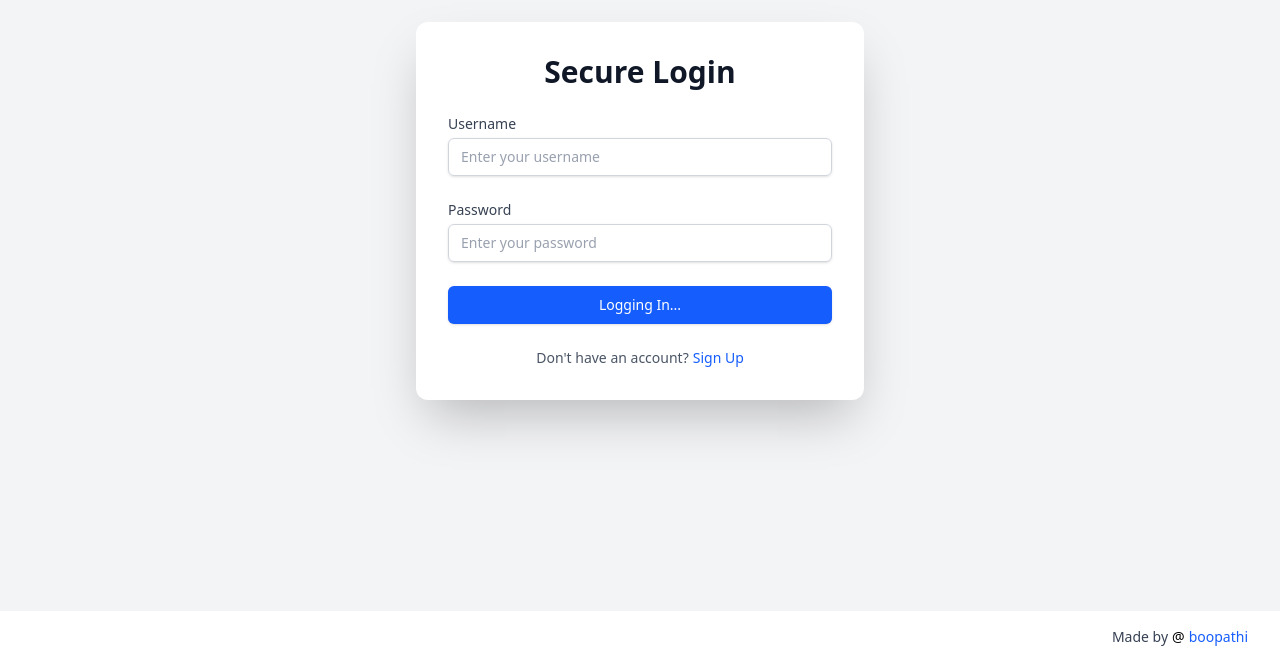
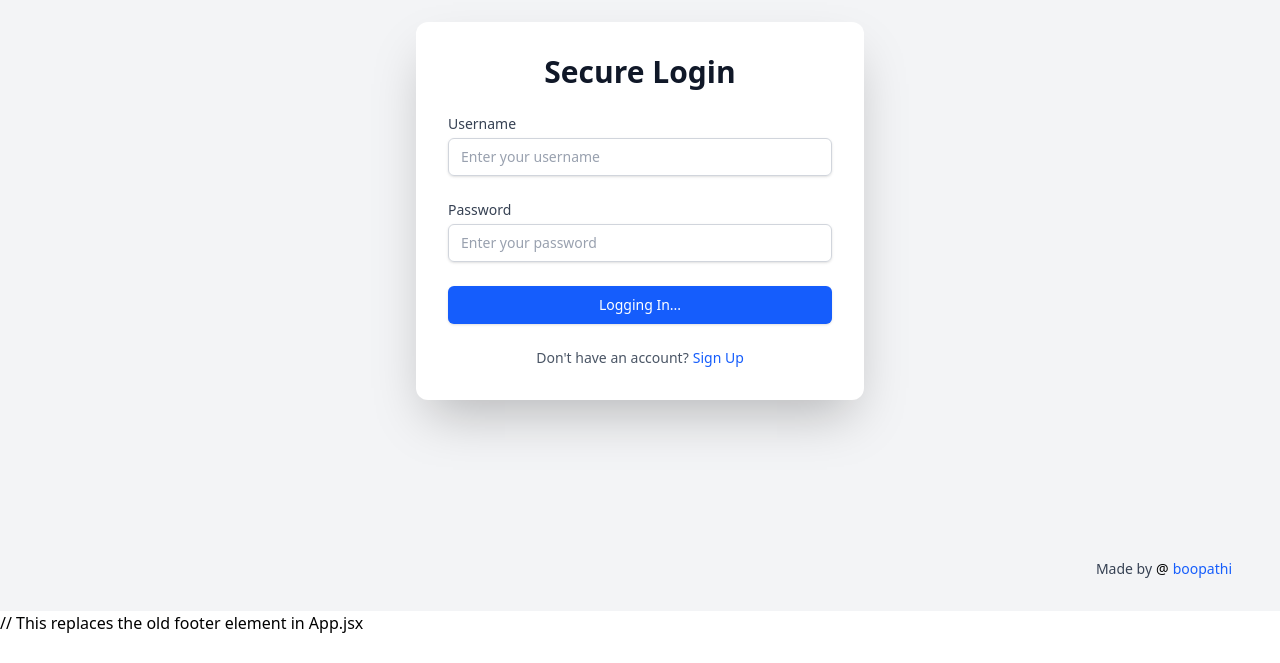
Before and after one commit to boopathi2706/Password-Manager, a React app in the folder frontend/: page /login in a window 1280 px wide. Shown: the part 189-852 px from the top of the page. After the commit the page ends 824 px from the top, so only its background shows below. Built offline with nearby package versions, Linux system fonts and the light colour scheme; the HTML template or start-up script is replaced by a standard one.

Commit message:
final commit

```diff
--- a/frontend/src/App.jsx
+++ b/frontend/src/App.jsx
@@ -62,7 +62,9 @@ function App() {
                     },
                 }}
             />
-            <footer className="w-full py-4 text-right pr-8">
+          // This replaces the old footer element in App.jsx
+
+            <footer className="w-full py-4 text-right pr-8 fixed bottom-4 right-4 z-50">
                 <p className="text-sm text-gray-700">
                     Made by
                     <span className="text-black ml-1 mr-1">@</span>
```
